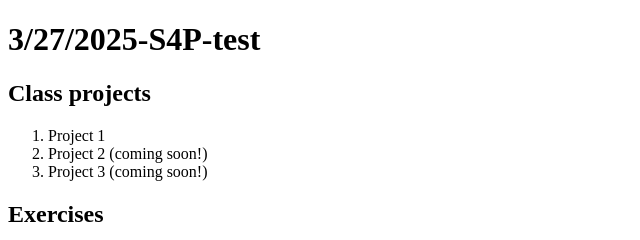
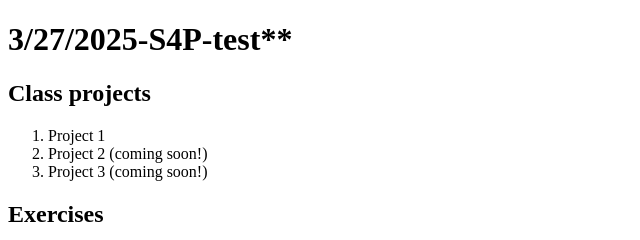
Before and after one commit to VanillaHchi/s4p25-, a plain HTML site: page index.html in a window 1280 px wide. Shown: the top 240 px of the page, 0-640 px from the left. Drawn offline with Linux system fonts and the light colour scheme.

Commit message:
Update index.html

```diff
--- a/index.html
+++ b/index.html
@@ -7,7 +7,7 @@
     <link rel="icon" type="image/png" href="images/dog.jpg" />
   </head>
   <body>
-    <h1 id="top">3/27/2025-S4P-test</h1>
+    <h1 id="top">3/27/2025-S4P-test**</h1>
     <h2>Class projects</h2>
     <ol>
       <li>Project 1</li>
```
